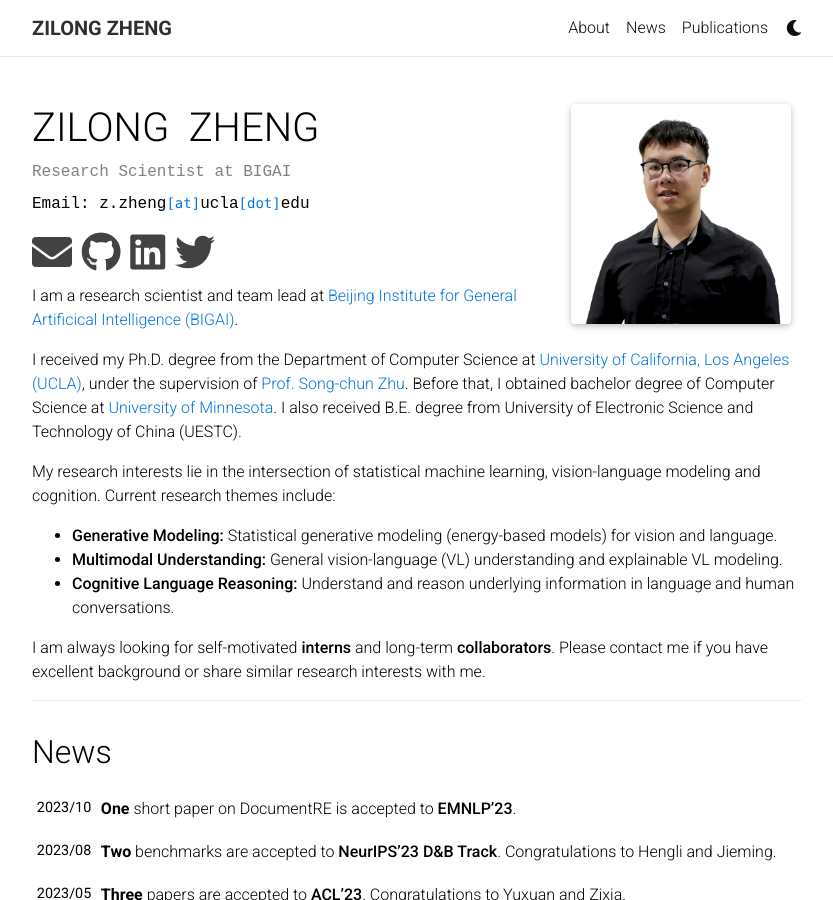
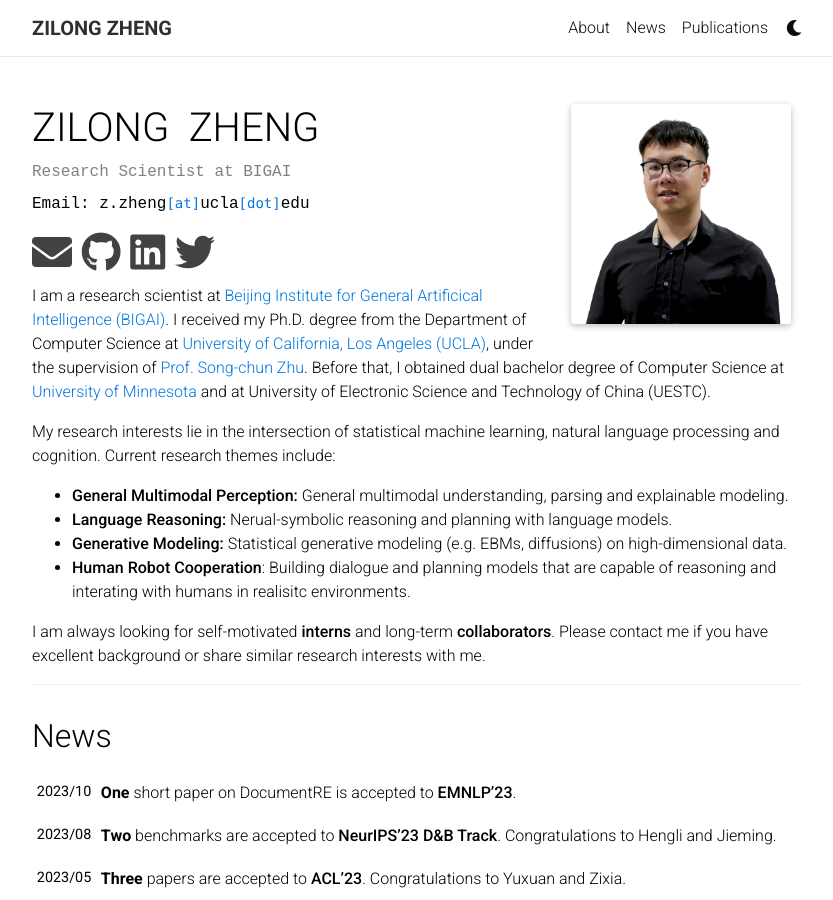
Before and after one commit to zilongzheng/zilongzheng.github.io, a Jekyll site: the page built from index.md, in a window 1280 px wide and 900 px high. Shown: the whole window, without its empty margins (223-1056 px from the left). Built offline with Jekyll 4.4.1, drawn with Linux system fonts in a browser that asks for light colours; nearby versions of some CDN libraries; comment, search, counter and statistics services are not loaded; a style sheet for code colours, icons or effects is not loaded.

Commit message:
update 10.08

```diff
--- a/index.md
+++ b/index.md
@@ -15,14 +15,15 @@ selected_papers: true # includes a list of papers marked as "selected={true}"
 social: true  # includes social icons at the bottom of the page
 
 ---
-I am a research scientist and team lead at [Beijing Institute for General Artificical Intelligence (BIGAI)](https://bigai.ai/).
+I am a research scientist at [Beijing Institute for General Artificical Intelligence (BIGAI)](https://bigai.ai/).
+I received my Ph.D. degree from the Department of Computer Science at [University of California, Los Angeles (UCLA)](https://www.cs.ucla.edu/), under the supervision of [Prof. Song-chun Zhu](http://www.stat.ucla.edu/~sczhu/).
+Before that, I obtained dual bachelor degree of Computer Science at [University of Minnesota](https://twin-cities.umn.edu/) and at University of Electronic Science and Technology of China (UESTC).
 
-I received my Ph.D. degree from the Department of Computer Science at [University of California, Los Angeles (UCLA)](https://www.cs.ucla.edu/), under the supervision of [Prof. Song-chun Zhu](http://www.stat.ucla.edu/~sczhu/). Before that, I obtained bachelor degree of Computer Science at [University of Minnesota](https://twin-cities.umn.edu/). I also received B.E. degree from University of Electronic Science and Technology of China (UESTC).
-
-My research interests lie in the intersection of statistical machine learning, vision-language modeling and cognition. Current research themes include:
-- **Generative Modeling:** Statistical generative modeling (energy-based models) for vision and language.
-- **Multimodal Understanding:** General vision-language (VL) understanding and explainable VL modeling.
-- **Cognitive Language Reasoning:** Understand and reason underlying information in language and human conversations.
+My research interests lie in the intersection of statistical machine learning, natural language processing and cognition. Current research themes include:
+- **General Multimodal Perception:** General multimodal understanding, parsing and explainable modeling.
+- **Language Reasoning:** Nerual-symbolic reasoning and planning with language models.
+- **Generative Modeling:** Statistical generative modeling (e.g. EBMs, diffusions) on high-dimensional data.
+- **Human Robot Cooperation**: Building dialogue and planning models that are capable of reasoning and interating with humans in realisitc environments.
 
 I am always looking for self-motivated **interns** and long-term **collaborators**. Please contact me if you have excellent background or share similar research interests with me.
 
```
